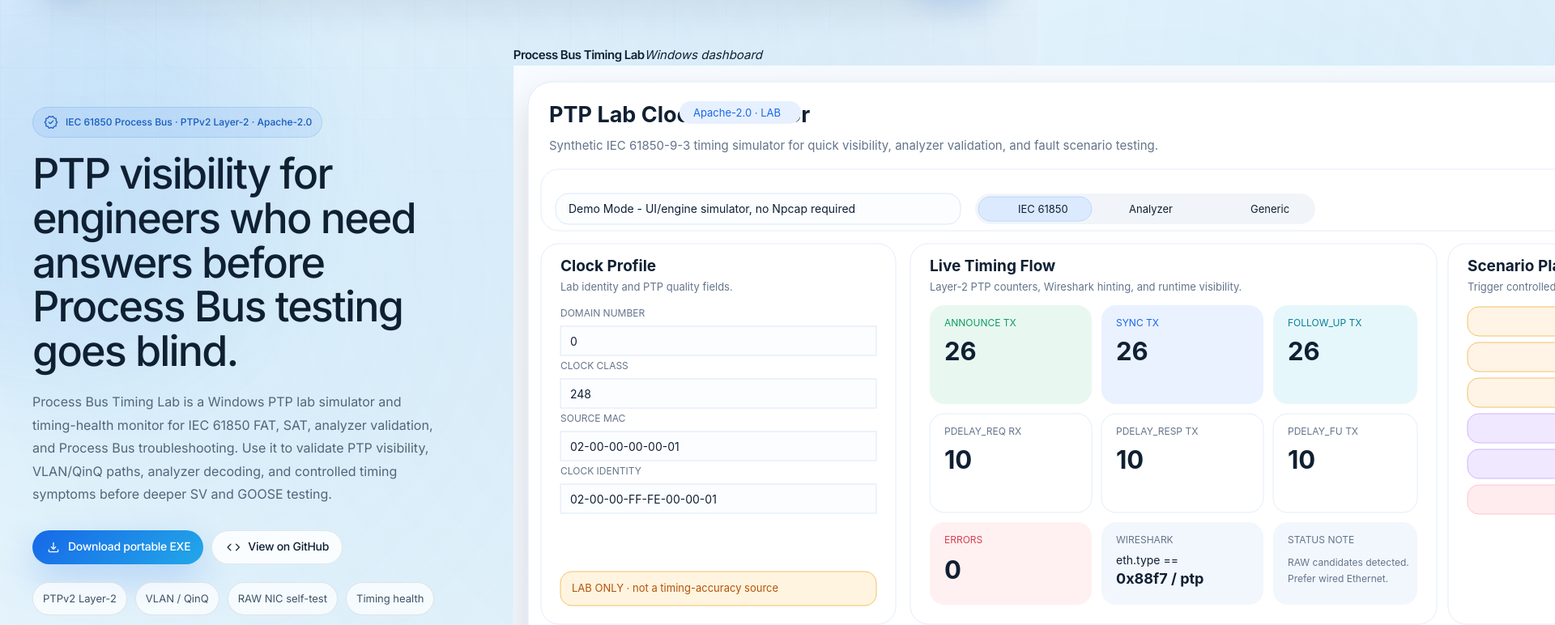
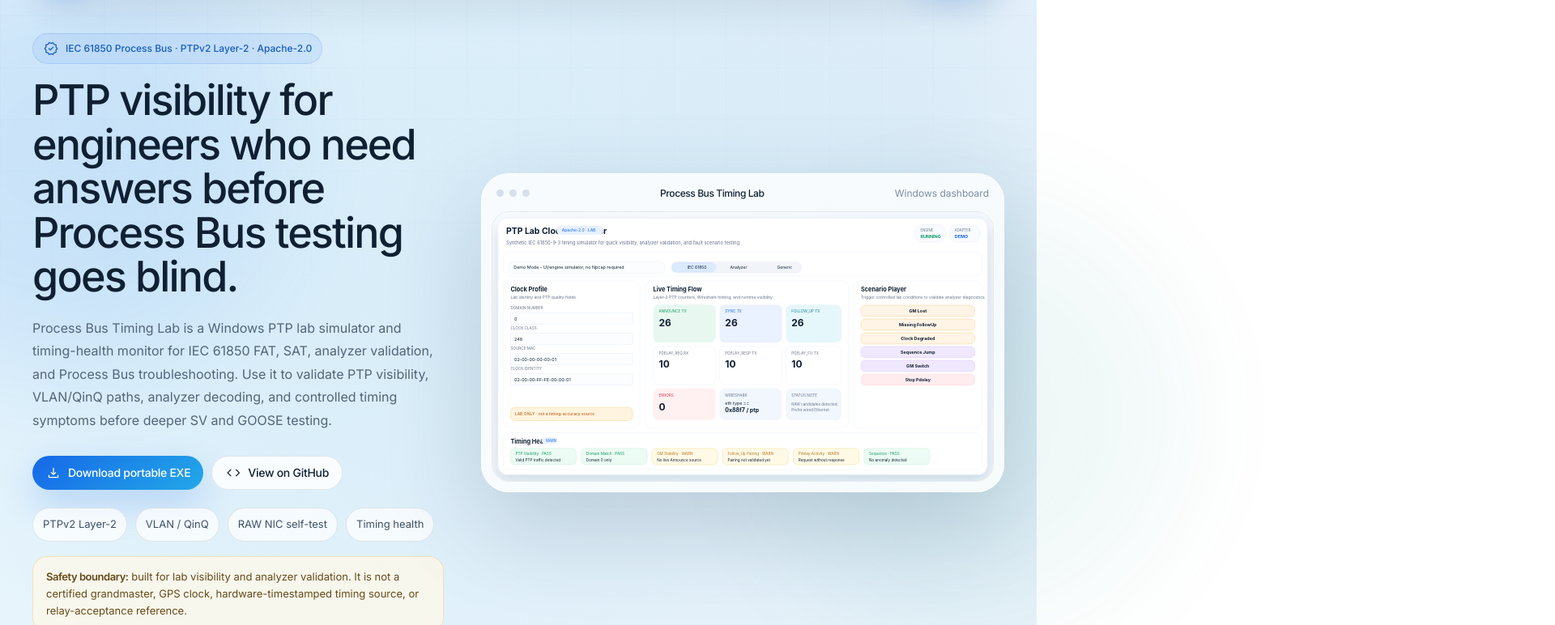
Before and after one commit to masarray/PtpLabClock, a plain HTML site: page docs/index.html in a window 1280 px wide. Shown: the part 109-881 px from the top of the page at 81% size, 1920 px wide, since content can reach past the window. Drawn offline with nearby package versions, Linux system fonts and the light colour scheme.

Commit message:
Load product marketing stylesheet on landing page

```diff
--- a/docs/index.html
+++ b/docs/index.html
@@ -17,6 +17,7 @@
   <link href="https://fonts.googleapis.com/css2?family=Inter:wght@400;500;600&family=Material+Symbols+Rounded:opsz,wght,FILL,GRAD@20..48,300,0,0&display=swap" rel="stylesheet" />
   <link rel="manifest" href="site.webmanifest" />
   <link rel="stylesheet" href="styles.css" />
+  <link rel="stylesheet" href="product-marketing.css" />
   <script src="app.js" defer></script>
 
   <meta property="og:type" content="website" />
```
